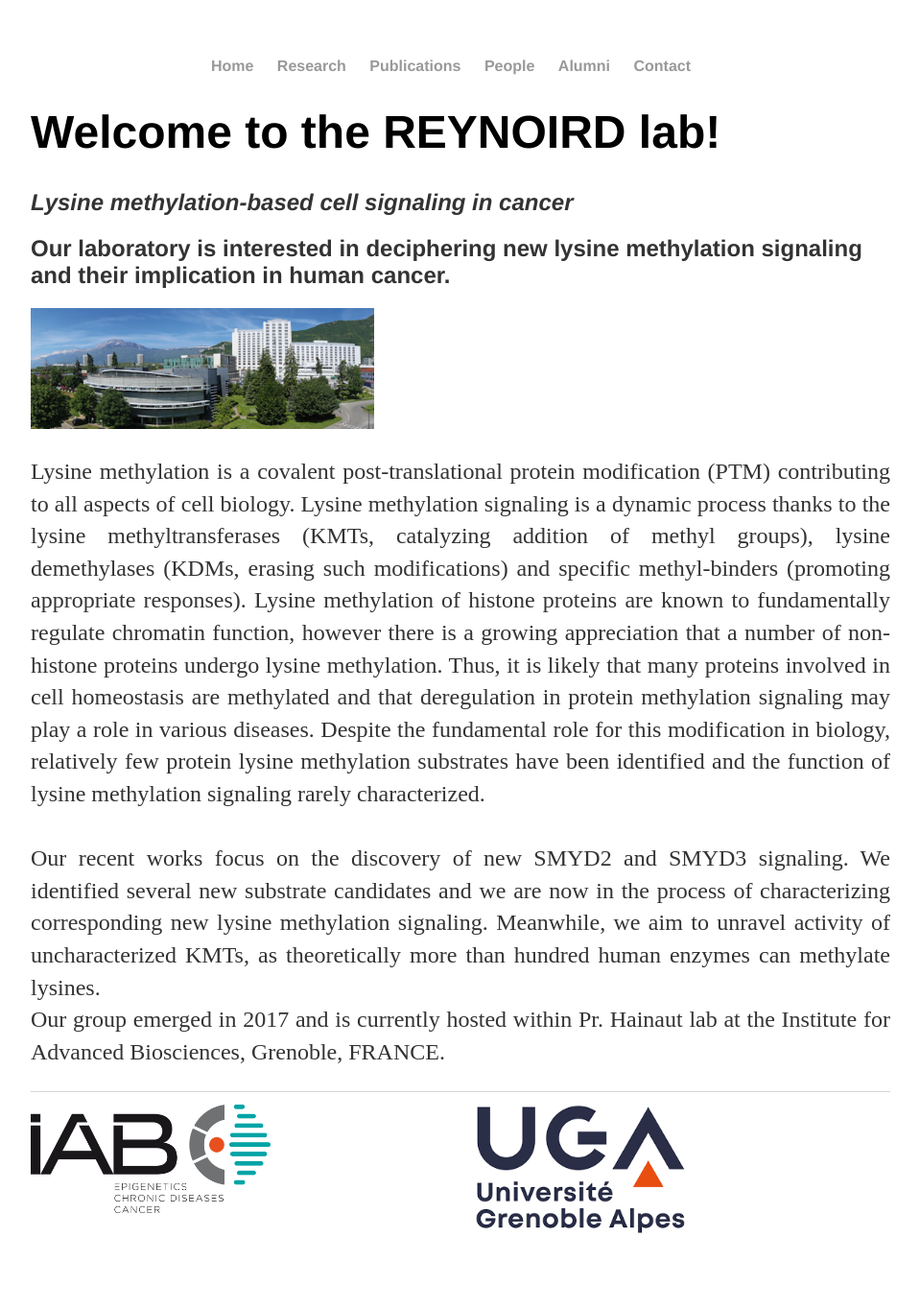
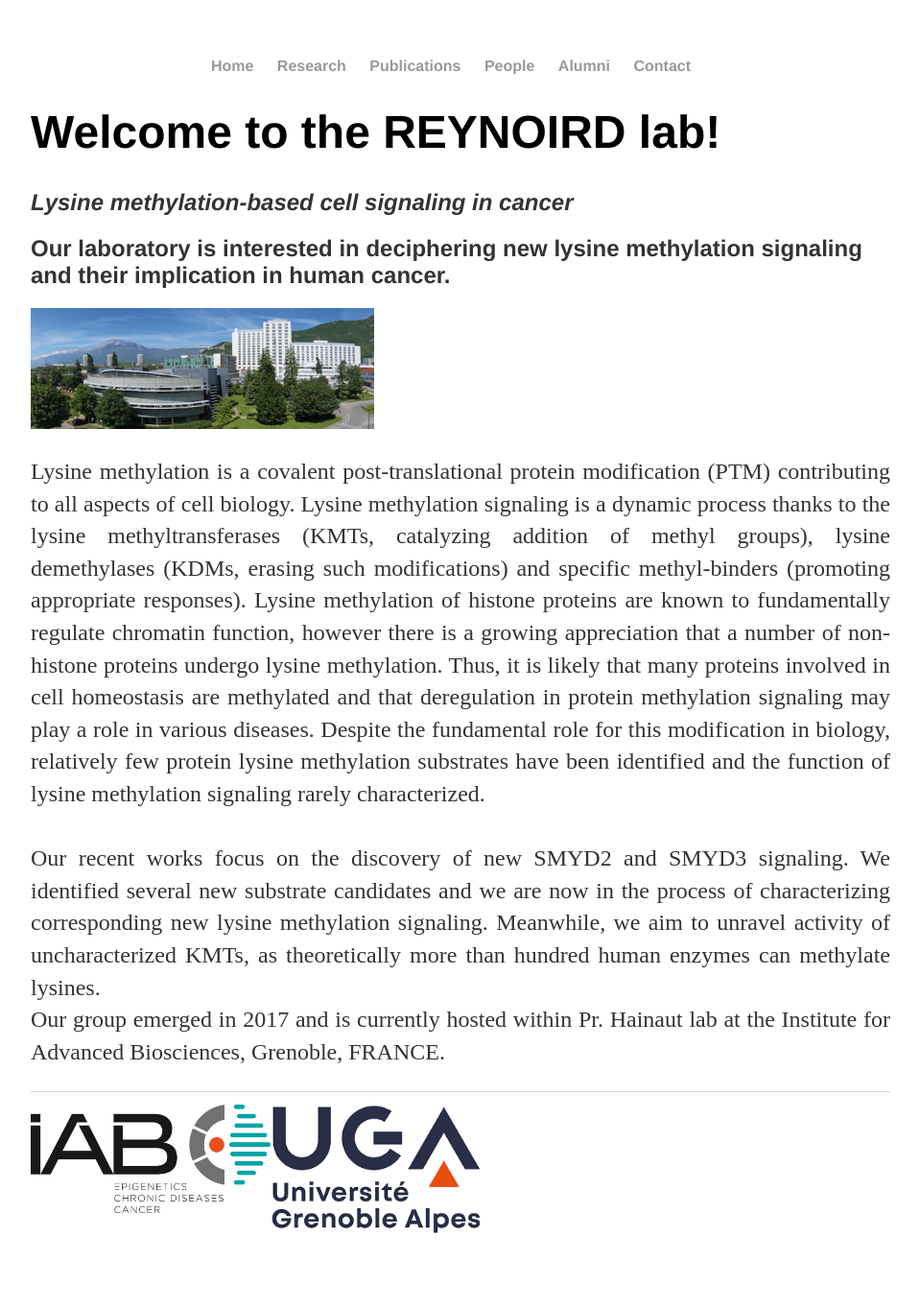
Before and after one commit to Reynoird-Lab/Reynoird-lab.github.io, a Jekyll site: the page built from index.html, in a window 1280 px wide. Shown: the whole page at 96% size, without its empty margins (160-1119 px from the left). Built offline with Jekyll 4.4.1, drawn with Linux system fonts in a browser that asks for light colours; Markdown is read by kramdown in place of the engine named in the settings.

Commit message:
Update default.html

```diff
--- a/_layouts/default.html
+++ b/_layouts/default.html
@@ -24,9 +24,8 @@
 			<footer>
 	    		<ul>
 	        		<li>
-	        			<div align="center" align="middle">
-					<a href="https://iab.univ-grenoble-alpes.fr/?language=en"> <img alt="IAB" src="https://reynoird-lab.github.io/Images/IAB%20logo%20coul.png" align="left" width="250"></a>
-					<a href="https://univ-grenoble-alpes.fr/english"> <img alt="UGA" src="https://reynoird-lab.github.io/Images/UGA.png" align="rught" width="220"></a> </div>
+	        			<a href="https://iab.univ-grenoble-alpes.fr/?language=en"> <img alt="IAB" src="https://reynoird-lab.github.io/Images/IAB%20logo%20coul.png" align="left" width="250"></a>
+					<a href="https://univ-grenoble-alpes.fr/english"> <img alt="UGA" src="https://reynoird-lab.github.io/Images/UGA.png" align="rught" width="220"></a>
 				</li>
 				</ul>
 			</footer>
```
